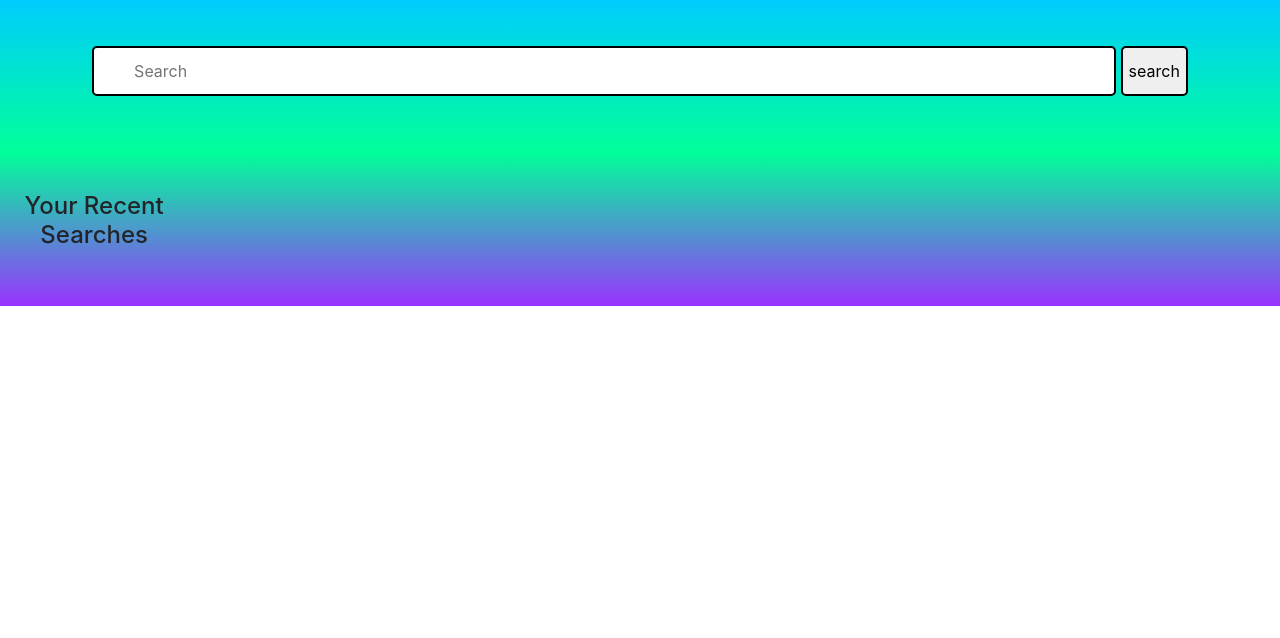
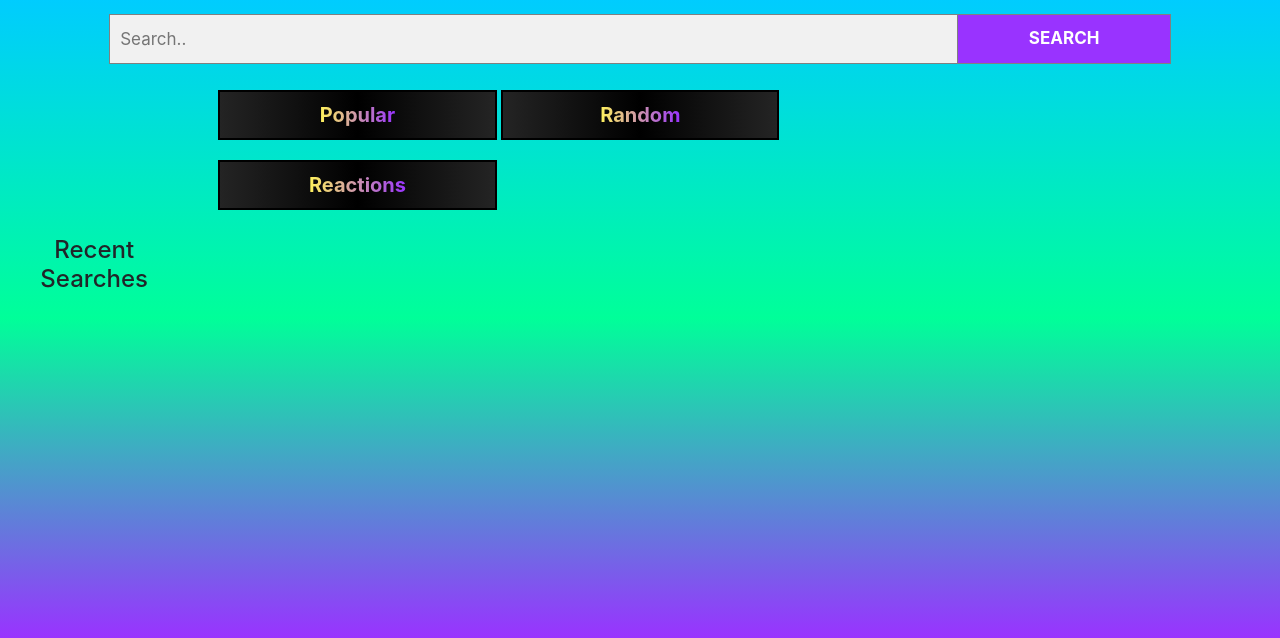
Before and after one commit to matthewmahler/GiphyApp, a plain HTML site: page index.html in a window 1280 px wide. Shown: the part 172-810 px from the top of the page. Drawn offline with nearby package versions, Linux system fonts and the light colour scheme; no server answers.

Commit message:
just messed with the layout more

```diff
--- a/assets/css/style.css
+++ b/assets/css/style.css
@@ -1,5 +1,6 @@
-.main{
+.main {
   height: 100vh;
+  width: 100%;
 }
 
 header {
@@ -15,23 +16,23 @@ h1 {
   font-weight: 900;
 }
 
-.first{
+.first {
   color: #00ff99;
 }
 
-.second{
+.second {
   color: #fff35c;
 }
 
-.third{
+.third {
   color: #ff6666;
 }
 
-.forth{
+.forth {
   color: #9933ff;
 }
 
-.last{
+.last {
   color: #00ccff;
 }
 
@@ -42,42 +43,91 @@ svg {
   height: 50px;
 }
 
-.logo{
+.logo {
   height: 60px;
   background: transparent;
   padding-bottom: 10px;
 }
 
-.wrapper-bottom{
+.wrapper-bottom {
   background: linear-gradient(to bottom, #00ccff, #00ff99, #9933ff);
+  height: 80vh;
 }
 
-button{
+.default-btn {
   width: 100%;
   margin: 10px 0;
+  width: 33%;
+  font-size: 20px;
+  background: linear-gradient(to right, #242424, #000000, #242424);
+  color: #242424;
+  font-weight: 700;
+  border: #000000 solid 2px;
+  height: 50px;
 }
 
-.gif-btn{
-  background: #000;
-  color: white;
+.new-btn {
+  width: 100%;
+  margin: 10px 0;
+  width: 80%;
+  background: linear-gradient(to right, #242424, #000000, #242424);
+  color: #9933ff;
+  font-weight: 700;
+  border: #000000 solid 2px;
+  cursor: pointer;
 }
 
-input[type=text] {
-  width: 80%;
-  background-color: white;
-  background-image: url('');
-  background-position: 10px 10px;
-  background-repeat: no-repeat;
-  padding-left: 40px;
-  height: 50px;
-  border: #000 solid 2px;
-  border-radius: 5px;
+.new-btn:hover {
+  background: #242424;
 }
 
-.search-btn{
+.default-btn:hover {
+  background: #242424;
+}
+
+.default-btn-text {
+  color: #f1f1f1;
+  background: #242424;
+  background: -webkit-linear-gradient(right, #9933ff, #fff35c);
+  -webkit-background-clip: text;
+  -webkit-text-fill-color: transparent;
+  color: #f1f1f1;
+  cursor: pointer;
+}
+
+form.example input[type=text] {
+  padding: 10px;
+  font-size: 17px;
+  border: 1px solid grey;
+  float: left;
+  width: 80%;
+  background: #f1f1f1;
   height: 50px;
-  border: #000 solid 2px;
-  border-radius: 5px;
+}
+
+form.example button {
+  text-align: center;
+  float: left;
+  width: 20%;
+  padding: 10px;
+  background: #9933ff;
+  color: white;
+  font-size: 17px;
+  border: 1px solid grey;
+  border-left: none;
+  cursor: pointer;
+  height: 50px;
+  margin: 0 auto;
+}
+
+form.example button:hover {
+  background: #242424;
+}
+
+form.example::after {
+  content: "";
+  clear: both;
+  display: table;
 }
 
 @media (max-width: 699px) {
--- a/assets/javascript/app.js
+++ b/assets/javascript/app.js
@@ -1,3 +1,55 @@
+var gif = "";
+var queryURL = ""
+var recentSearches = []
+
+$( document ).ready(function() {
+  console.log(gif)
+  var $searchButton = document.getElementById('search-button');
+  $searchButton.addEventListener('click', searchForGifs);
+
+  function searchForGifs(event){
+    event.preventDefault();
+    var gif = $("#gif-input").val().trim();
+    console.log(gif)
+    recentSearches.push(gif);
+    console.log(recentSearches);
+    if (gif != ""){
+    renderButtons();
+  }
+  }
+
+function renderButtons() {
+
+        $("#search-btns").empty();
+
+        for (var i = 0; i < recentSearches.length; i++) {
+
+          var a = $("<button>");
+          a.addClass("new-btn");
+          a.attr("data-name", recentSearches[i]);
+          a.text(recentSearches[i]);
+          $("#search-btns").append(a);
+          $("#gif-input").val('')
+        }
+      }
+
+
+$.ajax({
+  url: "http://api.giphy.com/v1/gifs/search?q=" + queryURL + "&api_key=6TAb9rarJAjNgMlX5O5nfBpjC2ZZXEhY&limit=10",
+  method: "GET"
+}).then(function(response) {
+
+console.log(response)
+
+;})
+});
+
+
+
+//my key
+//6TAb9rarJAjNgMlX5O5nfBpjC2ZZXEhY
+
+
 // l o g i c
 
 //on page load to the api call to go get the trending catagories
@@ -29,10 +81,6 @@
 //catagories
 //
 
-
-
-
-
 // on clicks
 //search btn
 //each of the created btns
--- a/index.html
+++ b/index.html
@@ -5,7 +5,7 @@
   <meta charset="UTF-8">
   <meta name="viewport" content="width=device-width, initial-scale=1.0">
   <meta http-equiv="X-UA-Compatible" content="ie=edge">
-  <title>Trivia Game</title>
+  <title>Giphy App</title>
   <link rel="stylesheet" href="./assets/css/reset.css">
   <link rel="stylesheet" href="https://maxcdn.bootstrapcdn.com/bootstrap/4.0.0/css/bootstrap.min.css">
   <link rel="stylesheet" href="./assets/css/style.css">
@@ -42,24 +42,55 @@
       </div>
     </div>
     <div class="wrapper-bottom">
-      <div class="row py-5">
-        <div class="col-md-12 align-content-center text-center">
-          <form id="gif-form">
-            <input type="text" id="gif-input" placeholder="Search">
-            <input id="add-gif" type="submit" value="search" class="search-btn">
+      <div class="row py-3">
+        <div class="col-md-1">
+        </div>
+        <div class="col-md-10 align-content-center text-center">
+          <form class="example" id="gif-form">
+            <input type="text" id="gif-input" placeholder="Search.." name="search">
+            <button type="submit" id="search-button" class="default-btn">
+              <span class="default-button-text">
+                SEARCH
+              </span>
+
+            </button>
           </form>
         </div>
       </div>
-      <div class="row py-5">
+      <div class="row" class="default-buttons-row">
+        <div class="col-md-2">
+        </div>
+        <div class="col-md-8">
+          <button id="popular-gif" class="default-btn">
+            <span class="default-btn-text">
+              Popular
+            </span>
+          </button>
+          <button id="random-gif" class="default-btn">
+            <span class="default-btn-text">
+              Random
+            </span>
+          </button>
+          <button id="reaction-gif" class="default-btn">
+            <span class="default-btn-text">
+              Reactions
+            </span>
+          </button>
+        </div>
+      </div>
+      <div class="row py-3">
         <div class="col-md-2 text-center">
+
           <h4>
-            Your Recent Searches
+            Recent Searches
           </h4>
+          <div id="search-btns">
+          </div>
+        </div>
+        <div class="col-md-10">
           <div class="gifs-view">
 
           </div>
-        </div>
-        <div class="col-md-10">
         </div>
       </div>
     </div>
```
Also changed, not shown: assets/images/5c38be8d63c0ae0ad034417daaef3bcb-instagram-search-icon-by-vexels.png (added).
